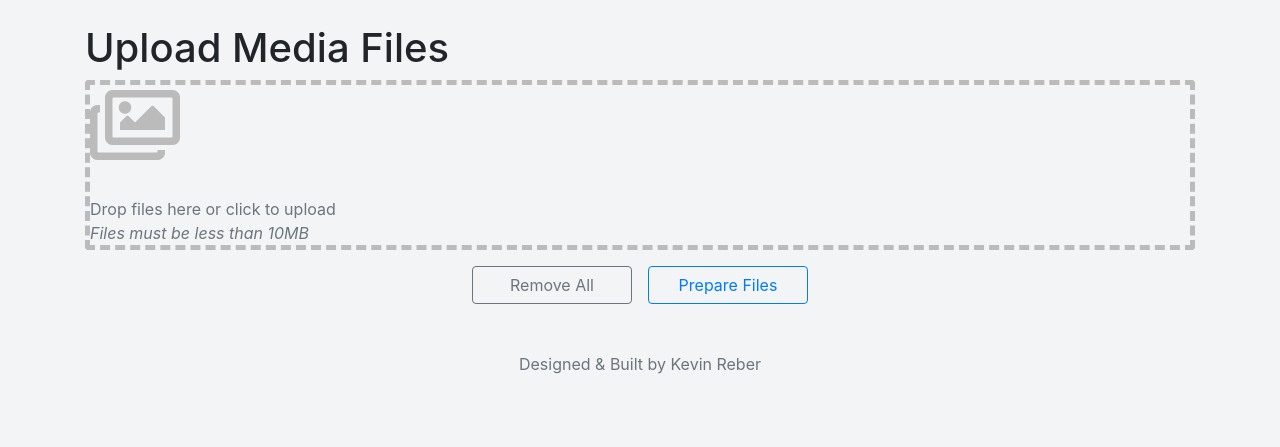
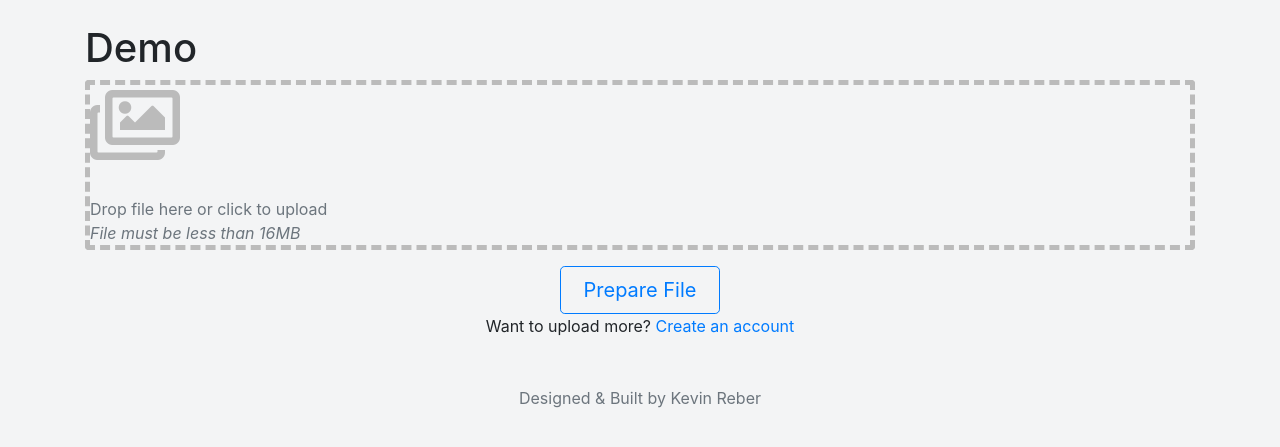
Before and after one commit to kevinreber/Capstone-Project, a Flask app: page / in a window 1280 px wide. Shown: the part 56-503 px from the top of the page. Run offline with Flask 2, Linux system fonts and the light colour scheme; some libraries are stand-ins or nearby versions.

Commit message:
feat: users without accounts are only allowed to upload one image

```diff
--- a/app.py
+++ b/app.py
@@ -188,8 +188,7 @@ def delete_user():
 def home():
     """Home Page"""
 
-    if "TEMP_USER_IMAGES" not in session:
-        session['TEMP_USER_IMAGES'] = []
+    session['TEMP_USER_IMAGES'] = []
 
     # list to hold our uploaded image urls
     temp_urls = session['TEMP_USER_IMAGES']
@@ -271,7 +270,7 @@ def save_file(file, filename):
 
     file.save(os.path.join(
         app.config['IMAGE_UPLOADS'], filename))
-    print("File saved!")
+    print("File saved")
 
 
 def clear_uploads(file):
@@ -279,7 +278,7 @@ def clear_uploads(file):
 
     if os.path.exists(file):
         os.remove(file)
-        print("File removed!")
+        print("File removed")
 
     else:
         print("The file does not exist")
@@ -336,7 +335,6 @@ def edit_images():
 
     # Ensures users can only see images they've uploaded if they are logged in
     # Users who are not logged in will have their images removed after downloading CSV
-    # ? Store data in the session and pop data after downloading CSV
     if not g.user:
         images = session.get("TEMP_USER_IMAGES", None)
     else:
--- a/static/js/upload.js
+++ b/static/js/upload.js
@@ -7,7 +7,7 @@ Dropzone.options.uploadForm = {
     // uploadMultiple: true,
     acceptedFiles: "image/*",
     addRemoveLinkes: true,
-    maxFilesize: 10, // MB
+    maxFilesize: 16, // MB
     init: function () {
         this.on("success", function (file, resp) {
             console.log(file, resp);
--- a/templates/footage/edit-images.html
+++ b/templates/footage/edit-images.html
@@ -33,8 +33,10 @@
         {% if not g.user -%}
         <button id="csv-download" class="btn btn-secondary csv-download border shadow-md" type="submit">Download
             CSV</button>
+        <a class="btn btn-primary border shadow-md" href="{{url_for('home')}}">New Upload</a>
+        {% else -%}
+        <a class="btn btn-primary border shadow-md" href="{{url_for('home')}}">Upload More Images</a>
         {%- endif %}
-        <a class="btn btn-primary border shadow-md" href="{{url_for('home')}}">Upload More Images</a>
     </div>
     {% else -%}
     {% include "footage/no-images.html" %}
--- a/templates/upload.html
+++ b/templates/upload.html
@@ -3,20 +3,42 @@
 {% block title %}Stock Footage Automator{% endblock %}
 
 {% block content %}
-
+{% if g.user -%}
 <h1>Upload Media Files</h1>
 <div id="dropzone" class="mb-3">
     <form id="upload-form" class="dropzone rounded" action="/">
         <div class="dz-default dz-message">
             <h1 style="color: #bbbbbb;"><i class="far fa-images fa-2x"></i></h1><br>
             <span class="text-muted d-block">Drop files here or click to upload</span>
-            <span class="text-muted text-sm d-block font-italic">Files must be less than 10MB</span>
+            <span class="text-muted text-sm d-block font-italic">Files must be less than 16MB</span>
         </div>
     </form>
 </div>
+{% else %}
+<h1>Demo</h1>
+<div id="dropzone" class="mb-3">
+    <form id="upload-form" class="dropzone rounded" action="/">
+        <div class="dz-default dz-message">
+            <h1 style="color: #bbbbbb;"><i class="far fa-images fa-2x"></i></h1><br>
+            <span class="text-muted d-block">Drop file here or click to upload</span>
+            <span class="text-muted text-sm d-block font-italic">File must be less than 16MB</span>
+        </div>
+    </form>
+</div>
+{% endif %}
 
+
+
+{% if g.user -%}
 <div class="d-flex justify-content-center">
     <a id="delete-uploaded-images" class="btn btn-outline-secondary mr-2 upload-btns" href="#">Remove All</a>
     <a class="btn btn-outline-primary ml-2 upload-btns" href="{{url_for('edit_images')}}">Prepare Files</a>
-</div>
-{% endblock %}
+    {%- else %}
+    <div class="justify-content-center text-center">
+        <a class="btn btn-lg btn-outline-primary upload-btns" href="{{url_for('edit_images')}}">Prepare File</a>
+        <p class="text-sm">Want to upload more? <a href="{{url_for('signup')}}">Create an
+                account</a>
+        </p>
+        {% endif %}
+    </div>
+    {% endblock %}
```
